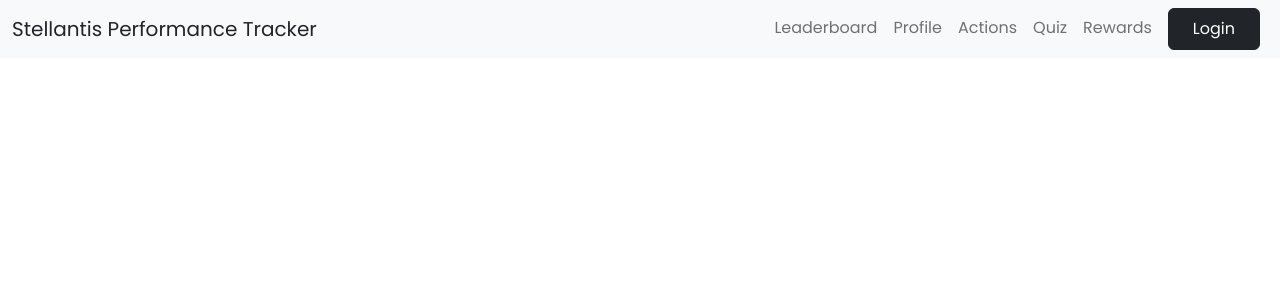
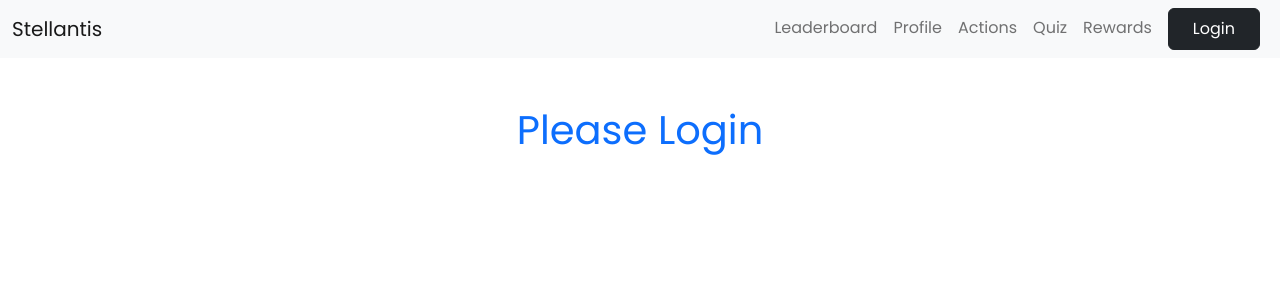
Before and after one commit to ch-neha/Stellantis, a React (Create React App) app: page /home in a window 1280 px wide. Shown: the top 300 px of the page. Built offline with nearby package versions, Linux system fonts and the light colour scheme; no server answers.

Commit message:
final commit

```diff
--- a/src/App.js
+++ b/src/App.js
@@ -1,14 +1,14 @@
-import LeaderBoard from './pages/Leaderboard';
-import Coupons from './components/Coupons';
-import Profile from './pages/Profile';
+import { auth } from "./services/auth.js";
+import { useAuthState } from "react-firebase-hooks/auth";
 
 function App() {
+  const [user] = useAuthState(auth);
+
   return (
-    <div>
-      {/* <LeaderBoard/> */}
-      {/* <Coupons/> */}
-      {/* <Profile/> */}
-    </div>
+    user == null ?
+      <h1 className='text-primary text-center m-5'>Please Login</h1>
+     :
+    <div></div>
   );
 }
 
--- a/src/components/Navbar.js
+++ b/src/components/Navbar.js
@@ -15,9 +15,9 @@ function Navbar() {
         <NavLink
           className="navbar-brand"
           activeClassName="text-dark"
-          to="/home"
+          to="/profile"
         >
-          Stellantis Performance Tracker
+          Stellantis
         </NavLink>
         <button
           className="navbar-toggler"
```
